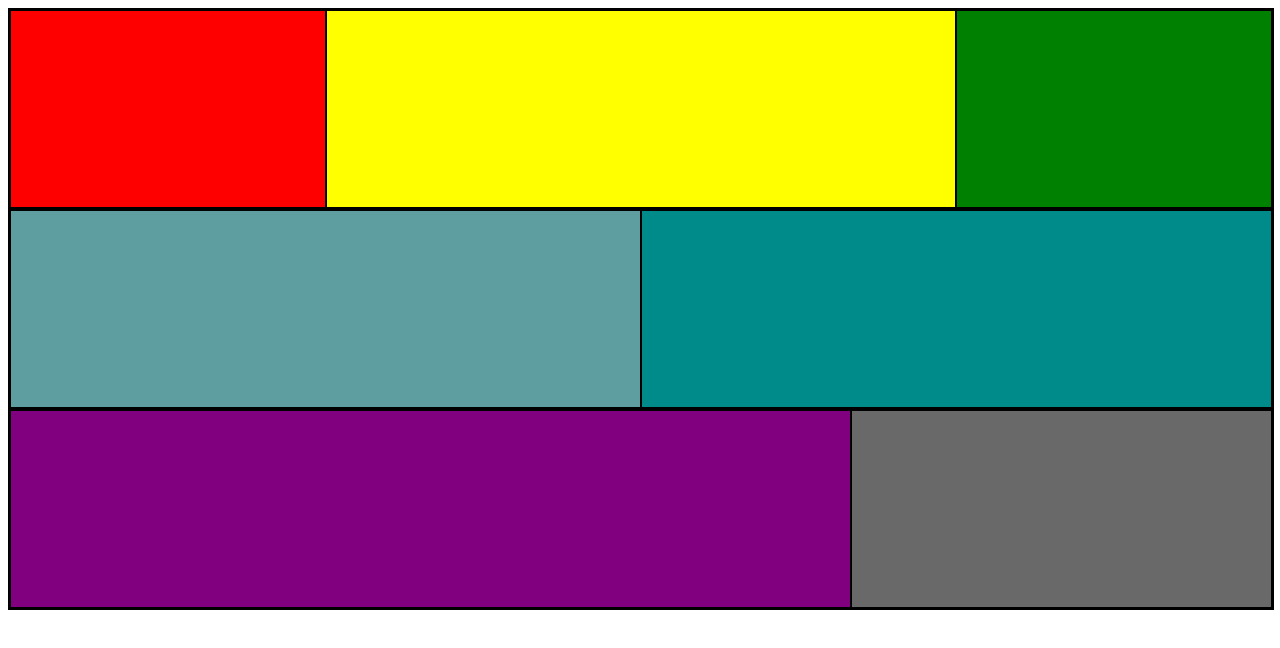
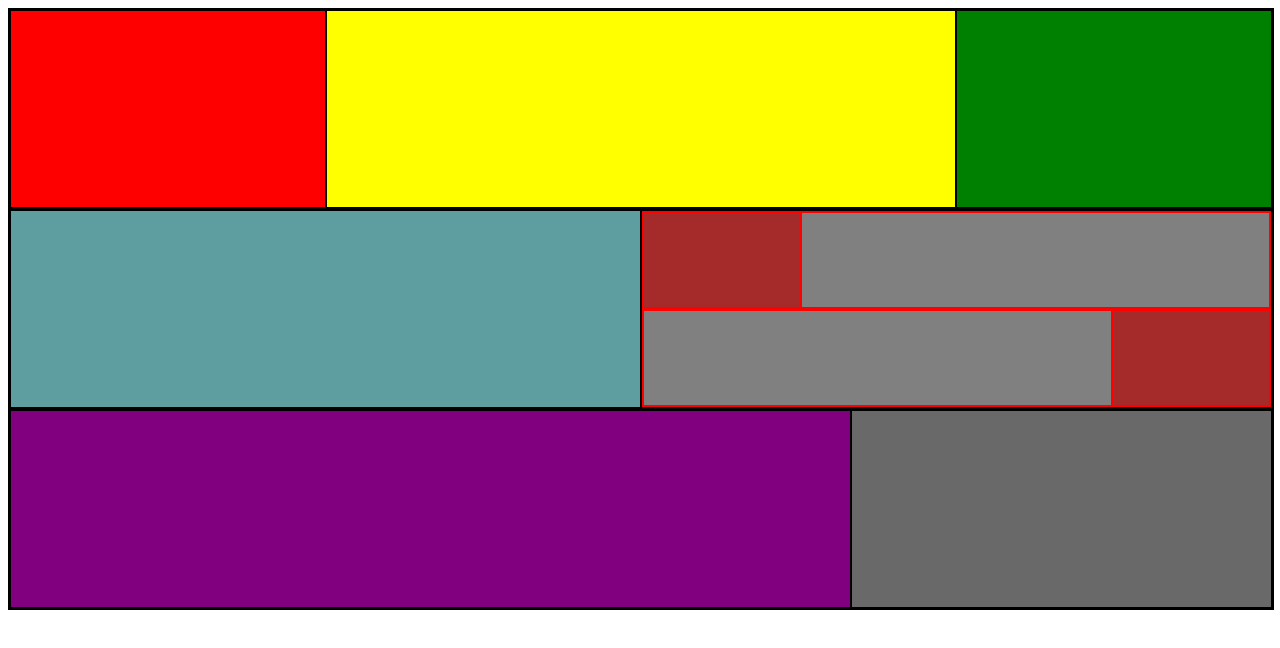
Before and after one commit to ErikGgois/PROJETOS, a React (Vite) app in the folder meu-projeto/: page / in a window 1280 px wide. Shown: the top 648 px of the page. Built offline with nearby package versions, Linux system fonts and the light colour scheme.

Commit message:
Novos conteudos de aula atualizados

```diff
--- a/meu-projeto/src/App.tsx
+++ b/meu-projeto/src/App.tsx
@@ -26,6 +26,14 @@ function App() {
           </div>
 
           <div className='neto2-2'>
+            <div className='bis2-1'>
+            <div className='tatara1-1'></div>
+            <div className='tatara1-2'></div>
+            </div>
+            <div className='bis2-2'>
+              <div className='tatara2-1'></div>
+              <div className='tatara2-2'></div>
+            </div>
           </div>
 
         </div>
--- a/meu-projeto/src/estilo/estilo.css
+++ b/meu-projeto/src/estilo/estilo.css
@@ -54,6 +54,56 @@
     background-color: darkcyan;
     flex: 1;
     border: 1px solid black;
+    display: flex;
+    flex-direction:column;
+}
+
+.bis2-1{
+    flex: 1;
+    background-color: gray;
+    display: flex;
+    flex-direction: row;
+    border: 1px solid red;
+}
+
+.bis2-2{
+    display: flex;
+    flex-direction: row;
+    background-color: gray;
+    flex: 1;
+    border: 1px solid red;
+}
+
+.tatara1-1{
+    flex: 1;
+    background-color: brown;
+    display: flex;
+    flex-direction: column;
+    border: 1px solid red;
+}
+
+.tatara1-2{
+    flex: 3;
+    background-color: gray;
+    display: flex;
+    flex-direction: column;
+    border: 1px solid red;
+}
+
+.tatara2-1{
+    flex: 3;
+    background-color: gray;
+    display: flex;
+    flex-direction: column;
+    border: 1px solid red;
+}
+
+.tatara2-2{
+    flex: 1;
+    background-color: brown;
+    display: flex;
+    flex-direction: column;
+    border: 1px solid red;
 }
 
 .filho3 {
```
